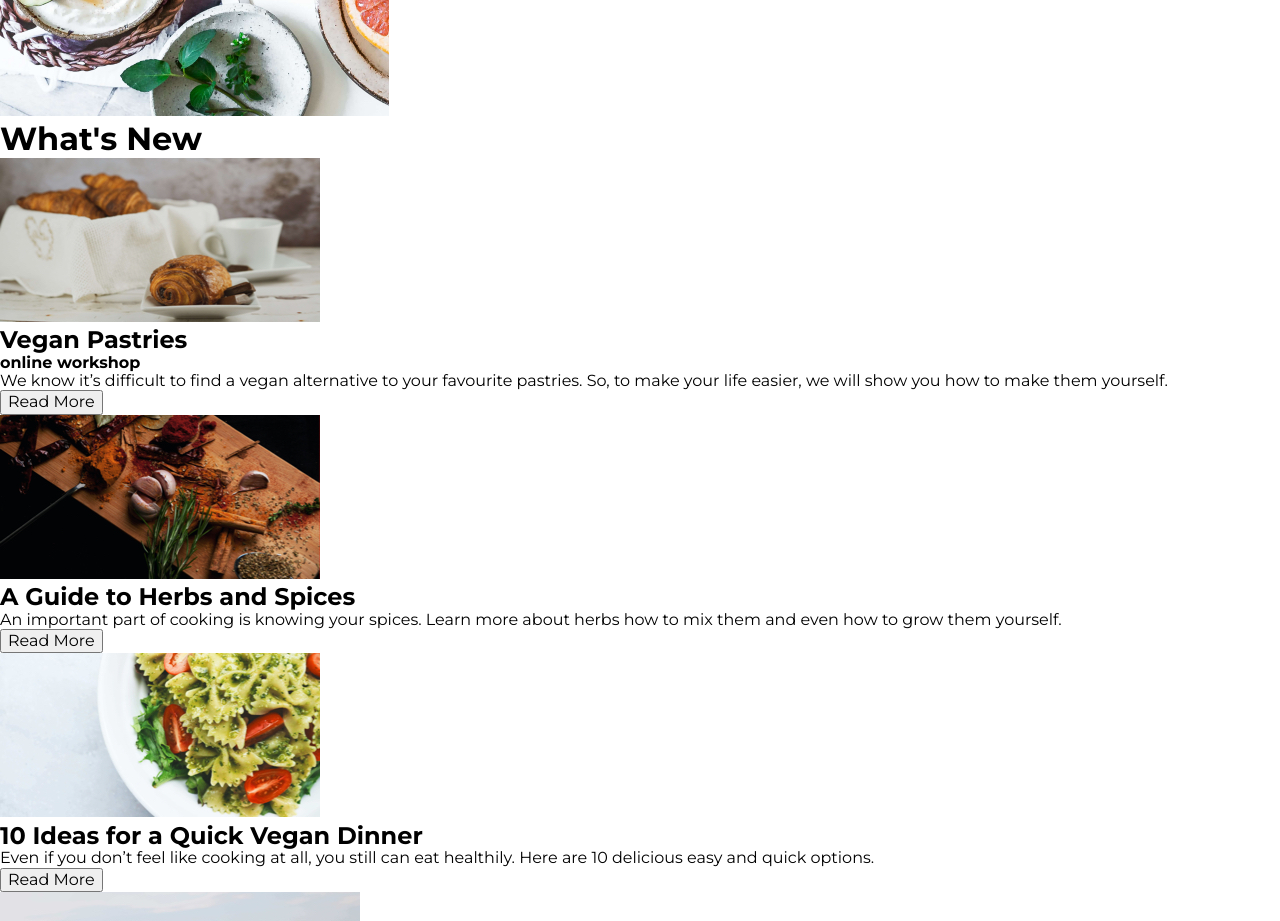
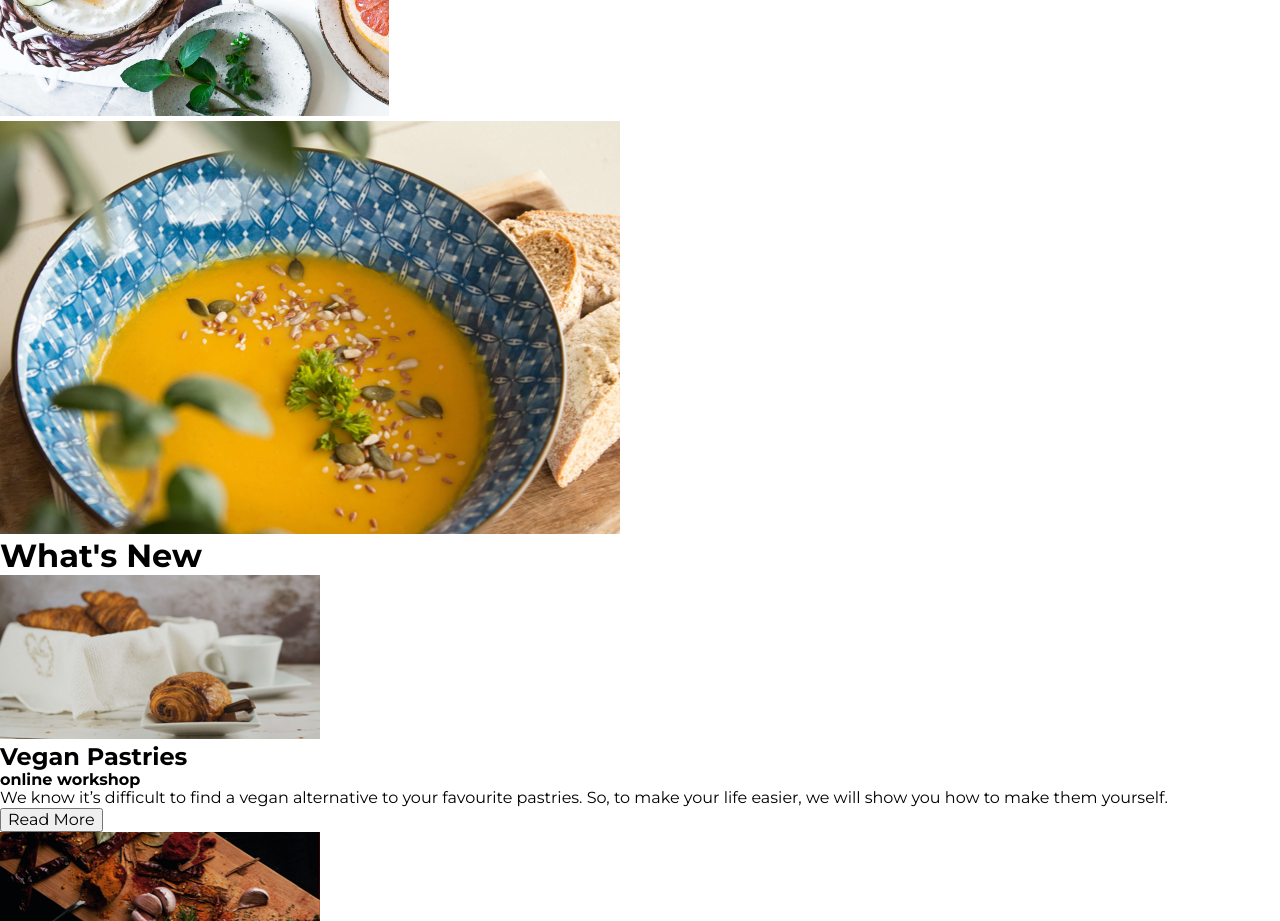
Before and after one commit to valyaangelkova/Web2-StructureContent, a plain HTML site: page deploy/index.html in a window 1280 px wide. Shown: the part 2520-3441 px from the top of the page. Drawn offline with Linux system fonts and the light colour scheme.

Commit message:
updated hero2

```diff
--- a/deploy/index.html
+++ b/deploy/index.html
@@ -55,6 +55,7 @@
                         <img src="img/hero2/left.jpg" alt="herbs and spices">
                     </aside>
                     <aside><img src="img/hero2/right.jpg" alt="desserts"></aside>
+                    <aside><img src="img/hero2/soup.jpg" alt="soup"></aside>
                 </section>
      <section>
                          <h1>What's New</h1>
```
Also changed, not shown: 1 other file.
